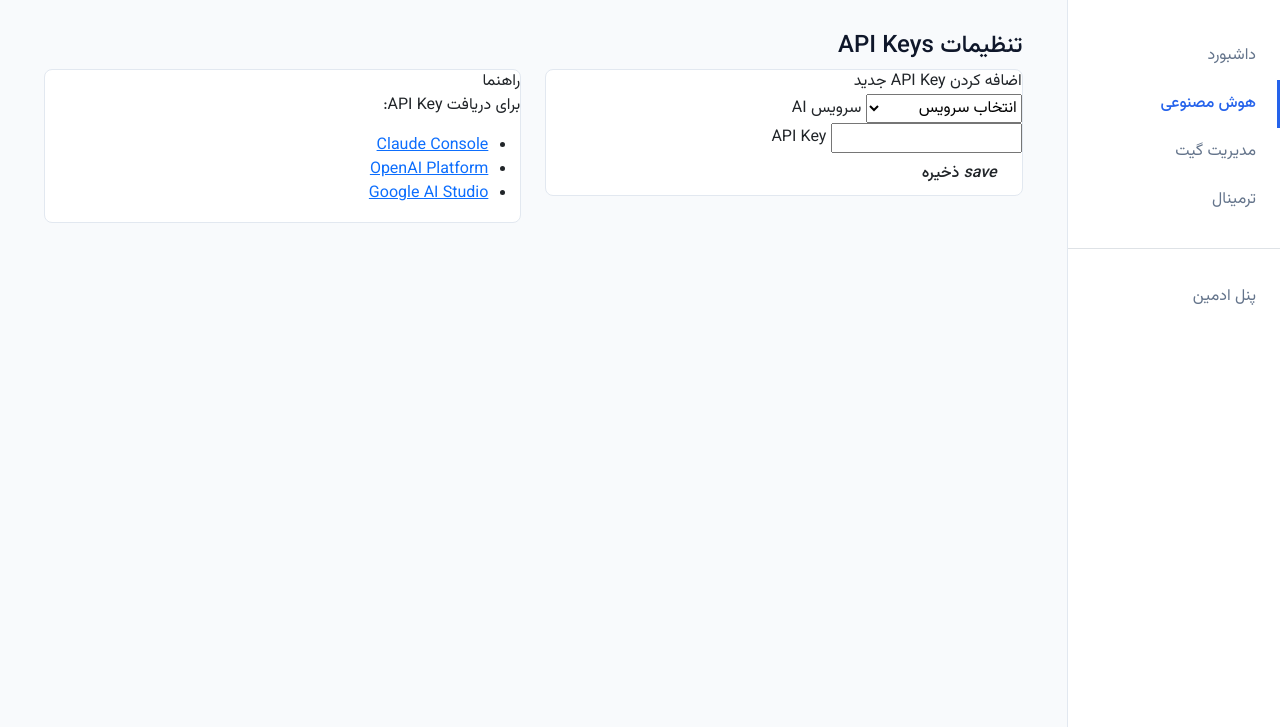
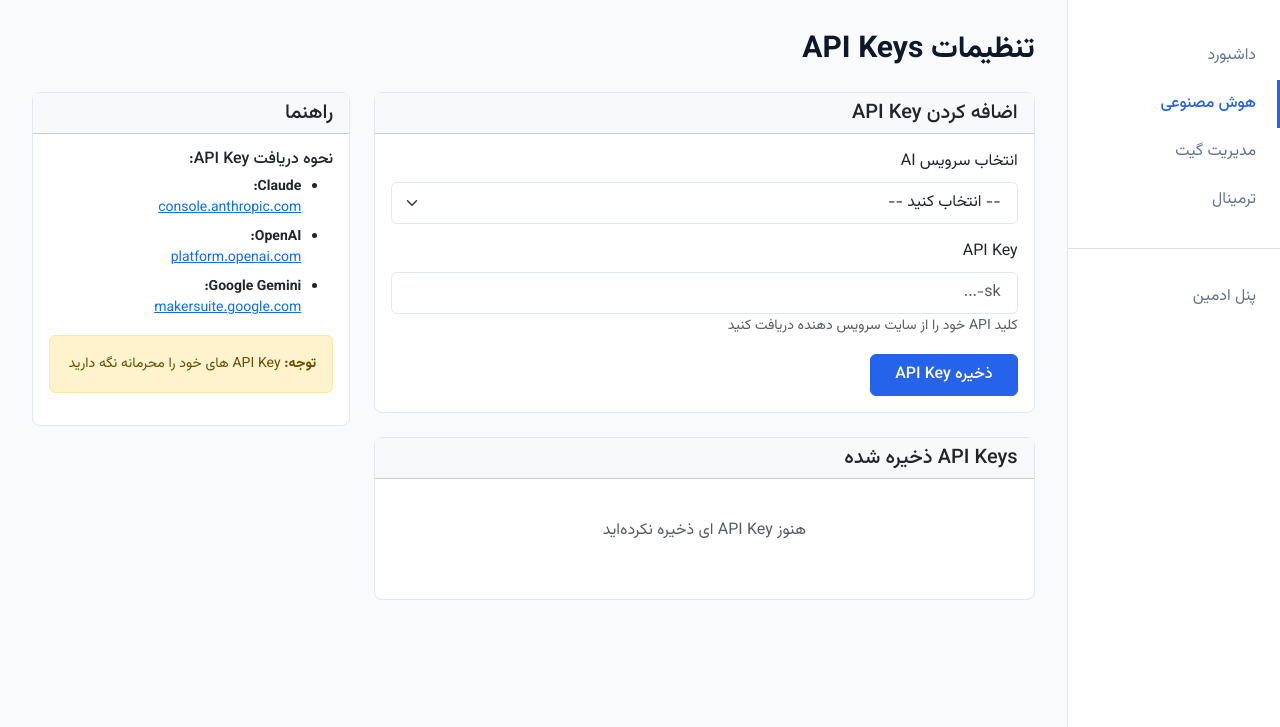
Before and after one commit to drmostafazade/django-ai-panel, a Django app: page /ai-chat/settings/ in a window 1280 px wide. Shown: the part 73-800 px from the top of the page. Run offline with Django 5.2, Linux system fonts and the light colour scheme; the visitor is signed in with stand-in values (Sample User, id 1); data that the repository does not hold is empty.

Commit message:
🤖 Complete API key management - Phase 2: 75%
- Created API settings page with form
- Added API key list with toggle functionality
- Updated chat UI with provider selection
- Added chat API endpoint
- Improved chat interface with typing indicator
- Added keyboard shortcuts (Enter to send)

Next: Implement actual AI service integration

```diff
--- a/ai_manager/templates/ai_manager/api_settings.html
+++ b/ai_manager/templates/ai_manager/api_settings.html
@@ -1,66 +1,126 @@
 {% extends "base.html" %}
 
+{% block title %}تنظیمات API - پنل مدیریت{% endblock %}
+
 {% block content %}
-<div class="container-fluid">
-    <h4 class="grey-text text-darken-1">تنظیمات API Keys</h4>
+<h1 class="page-title mb-4">تنظیمات API Keys</h1>
 
 <div class="row">
-        <div class="col s12 m8">
-            <div class="card">
-                <div class="card-content">
-                    <span class="card-title">اضافه کردن API Key جدید</span>
-
-                    <form method="post">
+   <div class="col-md-8">
+       <div class="card mb-4">
+           <div class="card-header bg-light">
+               <h5 class="mb-0">اضافه کردن API Key</h5>
+           </div>
+           <div class="card-body">
+               <form method="post" action="{% url 'api_settings' %}">
                    {% csrf_token %}
-                        <div class="row">
-                            <div class="input-field col s12">
-                                <select name="provider" required>
-                                    <option value="" disabled selected>انتخاب سرویس</option>
-                                    <option value="1">Claude (Anthropic)</option>
-                                    <option value="2">OpenAI (GPT)</option>
-                                    <option value="3">Google Gemini</option>
-                                    <option value="4">DeepSeek</option>
+                   <div class="mb-3">
+                       <label class="form-label">انتخاب سرویس AI</label>
+                       <select name="provider" class="form-select" required>
+                           <option value="">-- انتخاب کنید --</option>
+                           {% for provider in providers %}
+                           <option value="{{ provider.id }}">{{ provider.get_name_display }}</option>
+                           {% endfor %}
                        </select>
-                                <label>سرویس AI</label>
-                            </div>
                    </div>
 
-                        <div class="row">
-                            <div class="input-field col s12">
-                                <input id="api_key" name="api_key" type="text" required>
-                                <label for="api_key">API Key</label>
-                            </div>
+                   <div class="mb-3">
+                       <label class="form-label">API Key</label>
+                       <input type="text" name="api_key" class="form-control"
+                              placeholder="sk-..." required>
+                       <small class="text-muted">کلید API خود را از سایت سرویس دهنده دریافت کنید</small>
                    </div>
 
-                        <button type="submit" class="btn waves-effect waves-light blue">
-                            <i class="material-icons left">save</i>
-                            ذخیره
+                   <button type="submit" class="btn btn-primary">
+                       ذخیره API Key
                    </button>
                </form>
            </div>
        </div>
+
+       <!-- لیست API Keys موجود -->
+       <div class="card">
+           <div class="card-header bg-light">
+               <h5 class="mb-0">API Keys ذخیره شده</h5>
+           </div>
+           <div class="card-body">
+               {% if user_keys %}
+               <table class="table">
+                   <thead>
+                       <tr>
+                           <th>سرویس</th>
+                           <th>وضعیت</th>
+                           <th>آخرین استفاده</th>
+                           <th>عملیات</th>
+                       </tr>
+                   </thead>
+                   <tbody>
+                       {% for key in user_keys %}
+                       <tr>
+                           <td>{{ key.provider.get_name_display }}</td>
+                           <td>
+                               {% if key.is_active %}
+                               <span class="badge bg-success">فعال</span>
+                               {% else %}
+                               <span class="badge bg-secondary">غیرفعال</span>
+                               {% endif %}
+                           </td>
+                           <td>{{ key.last_used|default:"هرگز" }}</td>
+                           <td>
+                               <form method="post" action="{% url 'toggle_api_key' %}" style="display: inline;">
+                                   {% csrf_token %}
+                                   <input type="hidden" name="key_id" value="{{ key.id }}">
+                                   <button type="submit" class="btn btn-sm btn-outline-primary">
+                                       {% if key.is_active %}غیرفعال{% else %}فعال{% endif %}
+                                   </button>
+                               </form>
+                           </td>
+                       </tr>
+                       {% endfor %}
+                   </tbody>
+               </table>
+               {% else %}
+               <p class="text-muted text-center py-4">هنوز API Key ای ذخیره نکرده‌اید</p>
+               {% endif %}
+           </div>
+       </div>
    </div>
 
-        <div class="col s12 m4">
+   <div class="col-md-4">
        <div class="card">
-                <div class="card-content">
-                    <span class="card-title">راهنما</span>
-                    <p>برای دریافت API Key:</p>
-                    <ul class="browser-default">
-                        <li><a href="https://console.anthropic.com" target="_blank">Claude Console</a></li>
-                        <li><a href="https://platform.openai.com" target="_blank">OpenAI Platform</a></li>
-                        <li><a href="https://makersuite.google.com" target="_blank">Google AI Studio</a></li>
+           <div class="card-header bg-light">
+               <h5 class="mb-0">راهنما</h5>
+           </div>
+           <div class="card-body">
+               <h6>نحوه دریافت API Key:</h6>
+               <ul class="small">
+                   <li class="mb-2">
+                       <strong>Claude:</strong><br>
+                       <a href="https://console.anthropic.com/api" target="_blank">
+                           console.anthropic.com
+                       </a>
+                   </li>
+                   <li class="mb-2">
+                       <strong>OpenAI:</strong><br>
+                       <a href="https://platform.openai.com/api-keys" target="_blank">
+                           platform.openai.com
+                       </a>
+                   </li>
+                   <li class="mb-2">
+                       <strong>Google Gemini:</strong><br>
+                       <a href="https://makersuite.google.com/app/apikey" target="_blank">
+                           makersuite.google.com
+                       </a>
+                   </li>
                </ul>
+
+               <div class="alert alert-warning mt-3">
+                   <small>
+                       <strong>توجه:</strong> API Key های خود را محرمانه نگه دارید
+                   </small>
                </div>
            </div>
        </div>
    </div>
 </div>
-
-<script>
-document.addEventListener('DOMContentLoaded', function() {
-    var elems = document.querySelectorAll('select');
-    M.FormSelect.init(elems);
-});
-</script>
 {% endblock %}
--- a/ai_manager/urls.py
+++ b/ai_manager/urls.py
@@ -2,7 +2,8 @@ from django.urls import path
 from . import views
 
 urlpatterns = [
-    path('', views.ai_chat, name='ai_chat'),
-    path('settings/', views.api_settings, name='api_settings'),
-    path('api/chat/', views.chat_api, name='chat_api'),
+   path('', views.ai_chat, name='ai_chat'),
+   path('settings/', views.api_settings, name='api_settings'),
+   path('toggle-key/', views.toggle_api_key, name='toggle_api_key'),
+   path('api/chat/', views.chat_api, name='chat_api'),
 ]
--- a/ai_manager/views.py
+++ b/ai_manager/views.py
@@ -1,77 +1,90 @@
 from django.shortcuts import render, redirect
 from django.contrib.auth.decorators import login_required
 from django.contrib import messages
+from django.views.decorators.csrf import csrf_exempt
+from django.http import JsonResponse
+from .models import AIProvider, APIKey
+import json
 
 @login_required
 def ai_chat(request):
-    """صفحه اصلی چت AI"""
-    return render(request, 'ai_manager/chat.html', {
-        'title': 'چت با هوش مصنوعی'
-    })
+   """صفحه اصلی چت AI"""
+   user_keys = APIKey.objects.filter(user=request.user, is_active=True)
+   providers = AIProvider.objects.filter(is_active=True)
+
+   context = {
+       'user_keys': user_keys,
+       'providers': providers,
+       'has_keys': user_keys.exists(),
+   }
+   return render(request, 'ai_manager/chat.html', context)
 
 @login_required
 def api_settings(request):
-    """مدیریت API Keys"""
-    return render(request, 'ai_manager/api_settings.html', {
-        'title': 'تنظیمات API'
-    })
+   """مدیریت API Keys"""
+   if request.method == 'POST':
+       provider_id = request.POST.get('provider')
+       api_key = request.POST.get('api_key')
 
-from django.utils import timezone
+       if provider_id and api_key:
+           try:
+               provider = AIProvider.objects.get(id=provider_id)
+               APIKey.objects.update_or_create(
+                   user=request.user,
+                   provider=provider,
+                   defaults={'key': api_key, 'is_active': True}
+               )
+               messages.success(request, f'کلید API {provider.get_name_display()} ذخیره شد.')
+               return redirect('api_settings')
+           except AIProvider.DoesNotExist:
+               messages.error(request, 'سرویس انتخاب شده معتبر نیست.')
+
+   providers = AIProvider.objects.filter(is_active=True)
+   user_keys = APIKey.objects.filter(user=request.user)
+
+   context = {
+       'providers': providers,
+       'user_keys': user_keys,
+   }
+   return render(request, 'ai_manager/api_settings.html', context)
 
 @login_required
-def save_api_key(request):
-    """ذخیره API Key"""
-    if request.method == 'POST':
-        provider_id = request.POST.get('provider')
-        api_key = request.POST.get('api_key')
+def toggle_api_key(request):
+   """فعال/غیرفعال کردن API Key"""
+   if request.method == 'POST':
+       key_id = request.POST.get('key_id')
+       try:
+           api_key = APIKey.objects.get(id=key_id, user=request.user)
+           api_key.is_active = not api_key.is_active
+           api_key.save()
+           status = "فعال" if api_key.is_active else "غیرفعال"
+           messages.success(request, f'API Key {status} شد.')
+       except APIKey.DoesNotExist:
+           messages.error(request, 'API Key یافت نشد.')
 
-        if provider_id and api_key:
-            try:
-                provider = AIProvider.objects.get(id=provider_id)
-                APIKey.objects.update_or_create(
-                    user=request.user,
-                    provider=provider,
-                    defaults={'key': api_key, 'is_active': True}
-                )
-                messages.success(request, f'کلید API {provider.get_name_display()} ذخیره شد.')
-            except AIProvider.DoesNotExist:
-                messages.error(request, 'سرویس نامعتبر.')
-
-        return redirect('api_settings')
-
-    return redirect('api_settings')
-
-from django.utils import timezone
+   return redirect('api_settings')
 
 @login_required
-def save_api_key(request):
-    """ذخیره API Key"""
-    if request.method == 'POST':
-        provider_id = request.POST.get('provider')
-        api_key = request.POST.get('api_key')
+@csrf_exempt
+def chat_api(request):
+   """API endpoint برای چت"""
+   if request.method != 'POST':
+       return JsonResponse({'error': 'Method not allowed'}, status=405)
 
-        if provider_id and api_key:
-            try:
-                provider = AIProvider.objects.get(id=provider_id)
-                APIKey.objects.update_or_create(
-                    user=request.user,
-                    provider=provider,
-                    defaults={'key': api_key, 'is_active': True}
-                )
-                messages.success(request, f'کلید API {provider.get_name_display()} ذخیره شد.')
-            except AIProvider.DoesNotExist:
-                messages.error(request, 'سرویس نامعتبر.')
+   try:
+       data = json.loads(request.body)
+       message = data.get('message')
+       provider = data.get('provider', 'claude')
 
-        return redirect('api_settings')
+       if not message:
+           return JsonResponse({'error': 'پیام الزامی است'}, status=400)
 
-    return redirect('api_settings')
+       # فعلاً پاسخ ساده
+       return JsonResponse({
+           'success': True,
+           'content': f'دریافت شد: {message}\n\n(سرویس {provider} در حال توسعه است)',
+           'usage': {'tokens': 0}
+       })
 
-@login_required
-def chat_api(request):
-    """Simple chat API endpoint"""
-    from django.http import JsonResponse
-
-    if request.method == 'POST':
-        return JsonResponse({'message': 'API در حال توسعه است'})
-
-    return JsonResponse({'error': 'Method not allowed'}, status=405)
+   except Exception as e:
+       return JsonResponse({'error': str(e)}, status=500)
```
Also changed, not shown: ai_manager/templates/ai_manager/chat.html (+119 -18 lines). Lines whose indentation alone changed are shown as unchanged.
